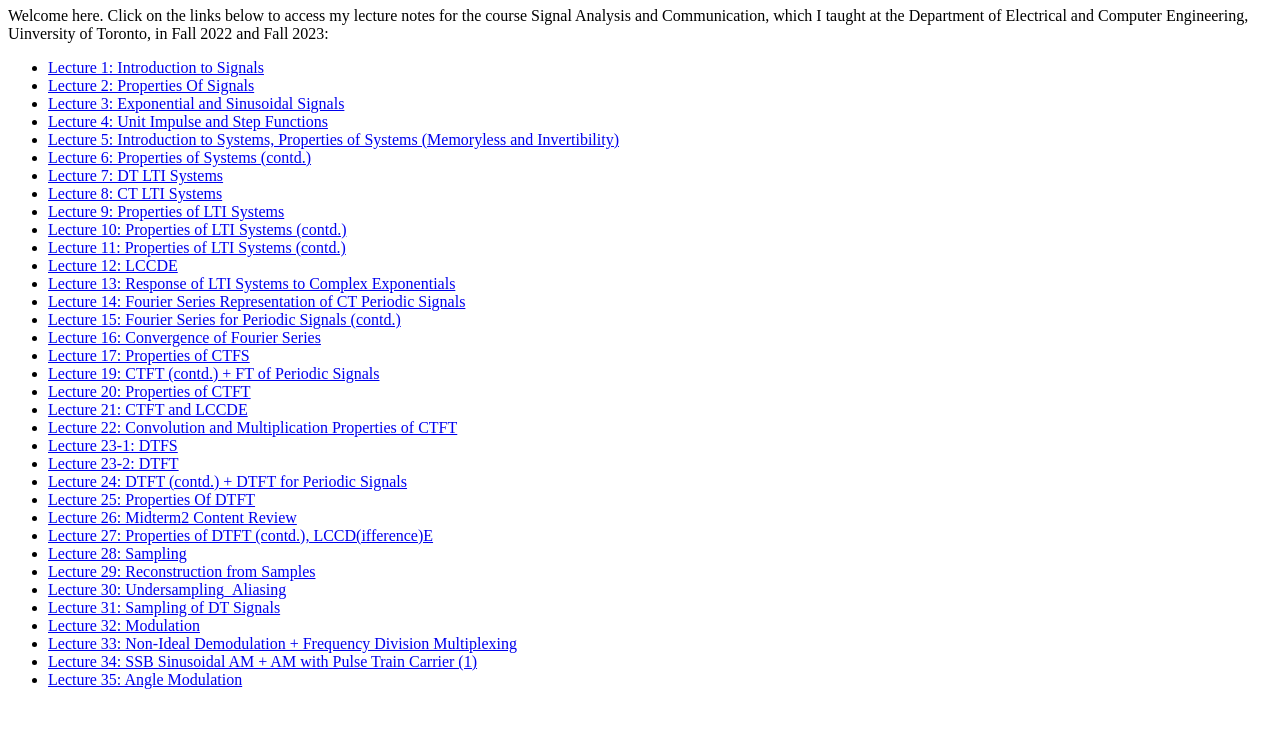
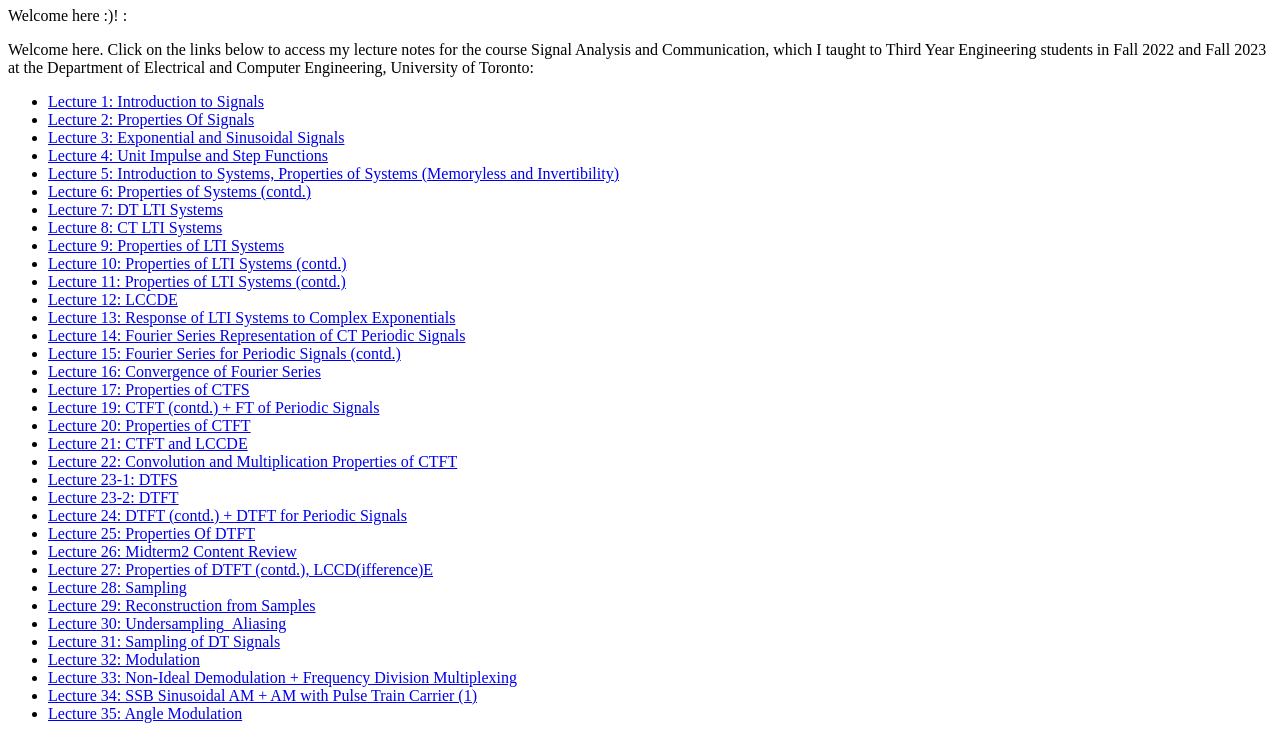
Before and after one commit to SunilaAkbar/Lecture-Notes---Signal-Analysis-and-Communication, a plain HTML site: page index.html in a window 1280 px wide. Shown: the part 73-812 px from the top of the page. Drawn offline with Linux system fonts and the light colour scheme.

Commit message:
Update index.html

```diff
--- a/index.html
+++ b/index.html
@@ -6,8 +6,9 @@
     <title>ECE355 - Signal Anlaysis and Communication</title>
 </head>
 <body>
-    <h1>Lecture Notes</h1>
-    <p>Welcome here. Click on the links below to access my lecture notes for the course Signal Analysis and Communication, which I taught at the Department of Electrical and Computer Engineering, Uinversity of Toronto, in Fall 2022 and Fall 2023:</p>
+    <h1>Lecture Notes - Signal Anlaysis and Communication</h1>
+    <p>Welcome here :)! :</p>
+    <p>Welcome here. Click on the links below to access my lecture notes for the course Signal Analysis and Communication, which I taught to Third Year Engineering students in Fall 2022 and Fall 2023 at the Department of Electrical and Computer Engineering, University of Toronto:</p>
     <ul>
         <li><a href="ECE355_Lec01_Introduction to Signals.pdf">Lecture 1: Introduction to Signals</a></li>
         <li><a href="ECE355_Lec02_Properties Of Signals.pdf">Lecture 2: Properties Of Signals</a></li>
```
